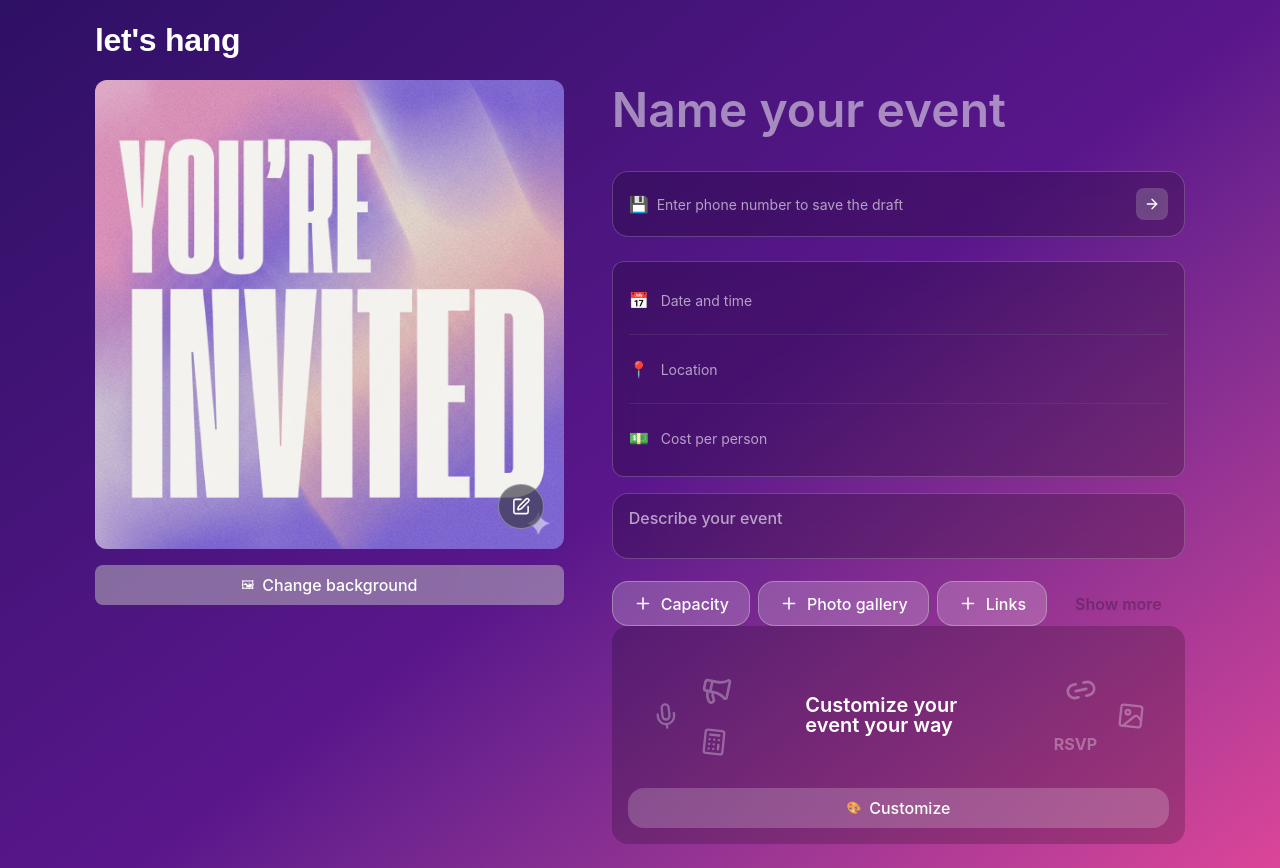
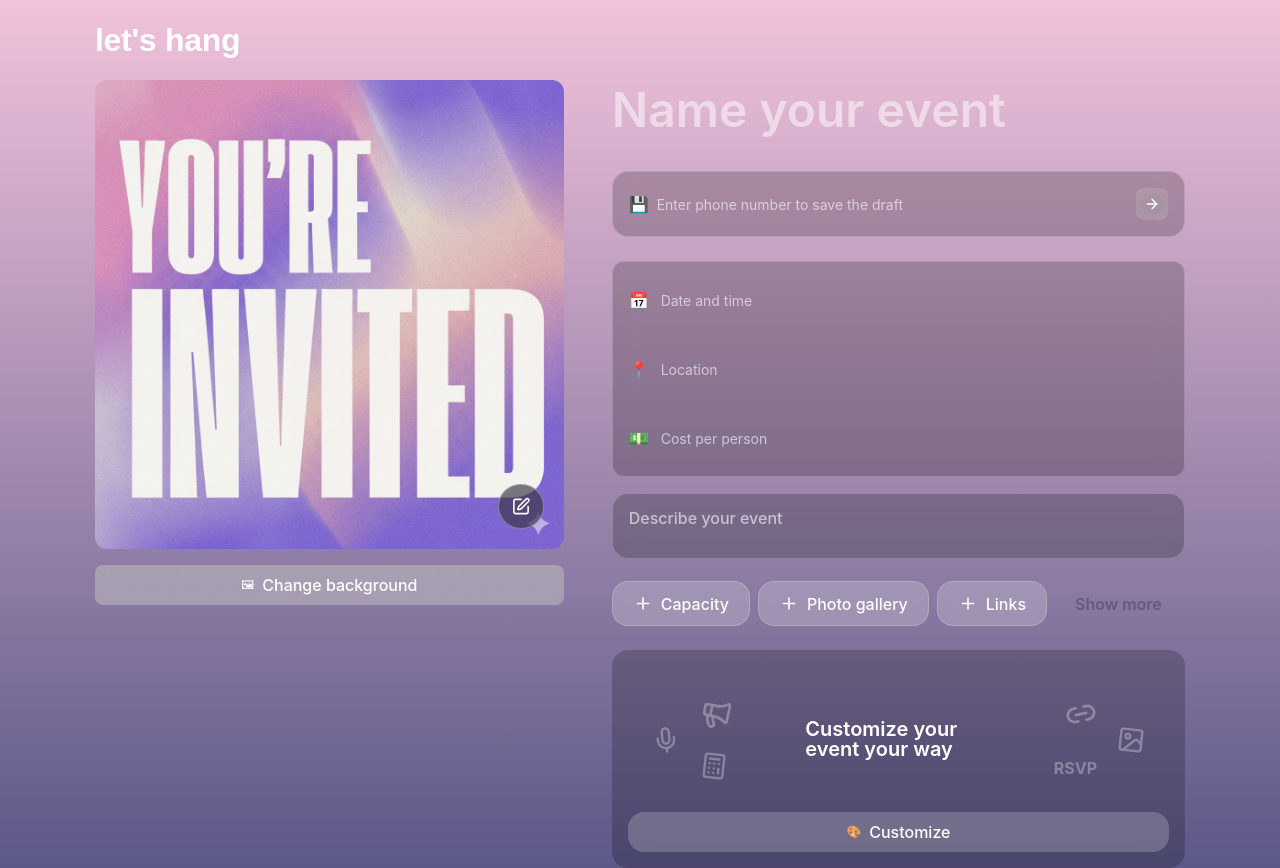
Before and after one commit to Madhavkabra/lets-hang-event, a React (Vite) app: page / in a window 1280 px wide. Shown: the top 868 px of the page. Built offline with nearby package versions, Linux system fonts and the light colour scheme.

Commit message:
feat: add page max-width constraint and default gradient background

```diff
--- a/src/pages/CreateEvent.tsx
+++ b/src/pages/CreateEvent.tsx
@@ -71,7 +71,10 @@ const CreateEvent = () => {
     return (
         <div
             className="min-h-screen bg-cover bg-center bg-no-repeat"
-            style={eventData.backgroundImage ? { backgroundImage: `url(${eventData.backgroundImage})` } : {}}
+            style={eventData.backgroundImage
+                ? { backgroundImage: `url(${eventData.backgroundImage})` }
+                : { background: 'linear-gradient(180deg, #F1C2DB 0%, #46497C 100%)' }
+            }
         >
             {/* Hidden file inputs */}
             <input
@@ -90,16 +93,18 @@ const CreateEvent = () => {
             />
 
             {/* Header */}
-            <header className="h-20 flex items-center px-[95px]">
-                <h1 className="font-syne text-header-brand text-white text-center">let's hang</h1>
+            <header className="h-20 px-[95px]">
+                <div className="h-full flex items-center max-w-[1250px] mx-auto">
+                    <h1 className="font-syne text-header-brand text-white text-center">let's hang</h1>
+                </div>
             </header>
 
             {/* Main Content */}
             <main className="px-[95px] pb-12">
                 {/* Two Column Layout */}
-                <div className="flex gap-12">
+                <div className="flex gap-12 max-w-[1250px] mx-auto">
                     {/* Left Column - 43% width, max 520px */}
-                    <div className="w-[43%] max-w-[520px] flex-shrink-0 space-y-4">
+                    <div className="w-[43%] flex-shrink-0 space-y-4">
                         <PreviewCard previewImage={eventData.previewImage} onEditClick={triggerPreviewUpload} />
                         <ChangeBackgroundButton onClick={triggerBackgroundUpload} />
                     </div>
@@ -134,7 +139,9 @@ const CreateEvent = () => {
                         />
 
                         {/* Action Chips */}
-                        <ActionChips />
+                        <div className="mb-6">
+                            <ActionChips />
+                        </div>
 
                         {/* Customize Banner */}
                         <CustomizeBanner />
```
